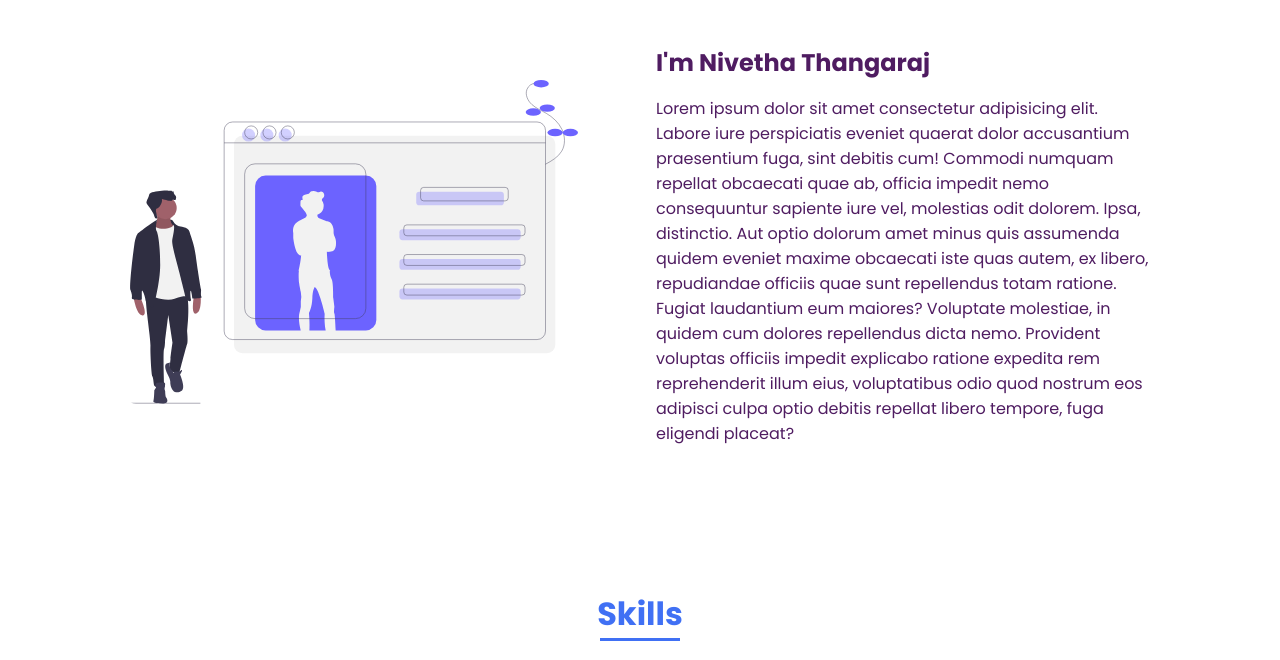
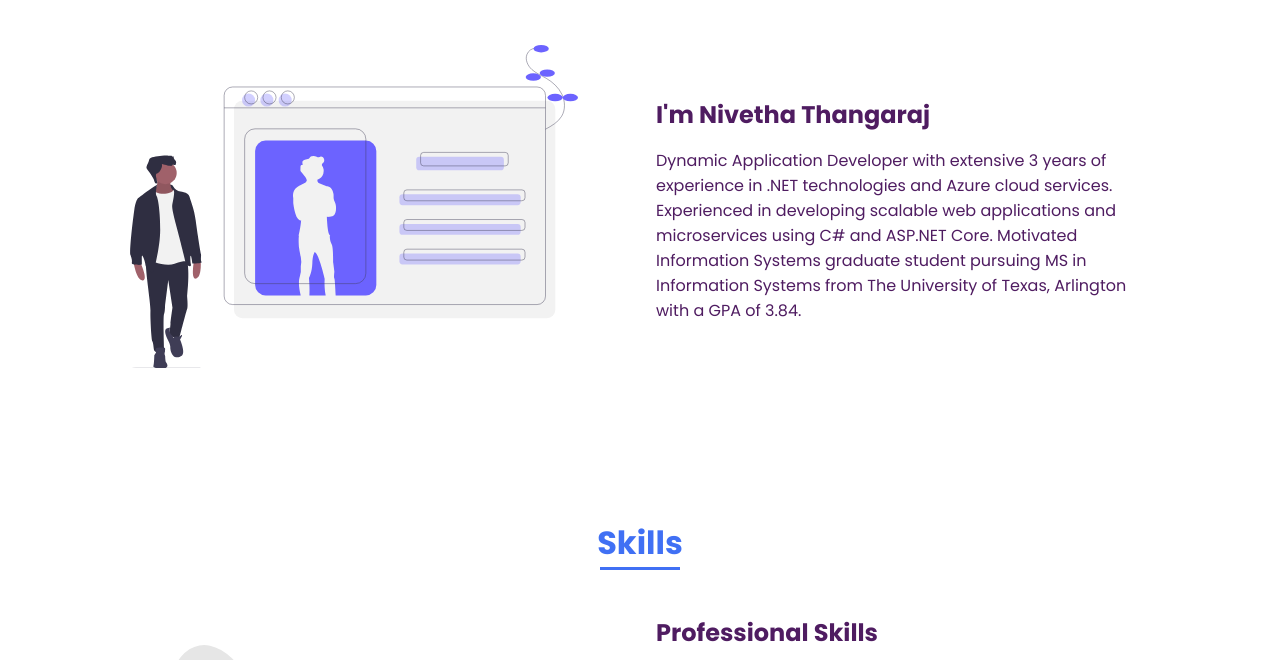
Before and after one commit to nivecoolz/Portfolio, a plain HTML site: page index.html in a window 1280 px wide. Shown: the part 947-1607 px from the top of the page. Drawn offline with nearby package versions, Linux system fonts and the light colour scheme.

Commit message:
Edited the about section description

```diff
--- a/index.html
+++ b/index.html
@@ -312,20 +312,13 @@
                     <div>
                         <h2 class="about_subtitle" data-aos="fade-down" data-aos-delay="350">I'm Nivetha Thangaraj</h2>
                         <p class="about_text" data-aos="fade-down" data-aos-delay="350">
-                            Lorem ipsum dolor sit amet consectetur adipisicing elit. Labore iure perspiciatis eveniet
-                            quaerat
-                            dolor accusantium praesentium fuga, sint debitis cum! Commodi numquam repellat obcaecati
-                            quae ab,
-                            officia impedit nemo consequuntur sapiente iure vel, molestias odit dolorem. Ipsa,
-                            distinctio. Aut
-                            optio dolorum amet minus quis assumenda quidem eveniet maxime obcaecati iste quas autem, ex
-                            libero,
-                            repudiandae officiis quae sunt repellendus totam ratione. Fugiat laudantium eum maiores?
-                            Voluptate
-                            molestiae, in quidem cum dolores repellendus dicta nemo. Provident voluptas officiis impedit
-                            explicabo ratione expedita rem reprehenderit illum eius, voluptatibus odio quod nostrum eos
-                            adipisci
-                            culpa optio debitis repellat libero tempore, fuga eligendi placeat?
+                            Dynamic Application Developer with extensive 3 years of experience in .NET technologies and
+                            Azure cloud services.
+                            Experienced in developing scalable web applications and microservices using C# and ASP.NET
+                            Core.
+                            Motivated Information Systems graduate student pursuing MS in Information Systems from The
+                            University of Texas,
+                            Arlington with a GPA of 3.84.
 
                         </p>
                     </div>
```
